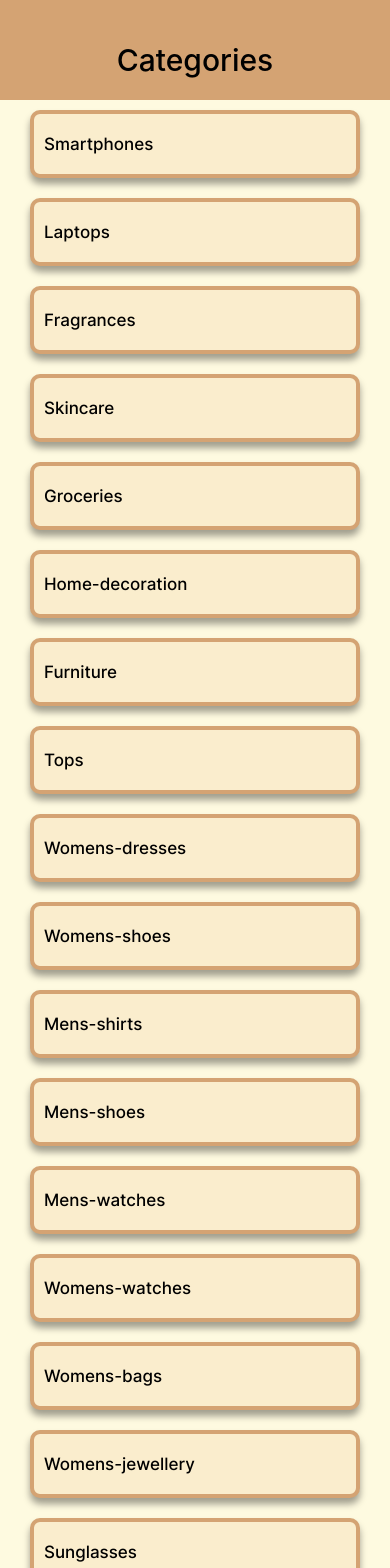
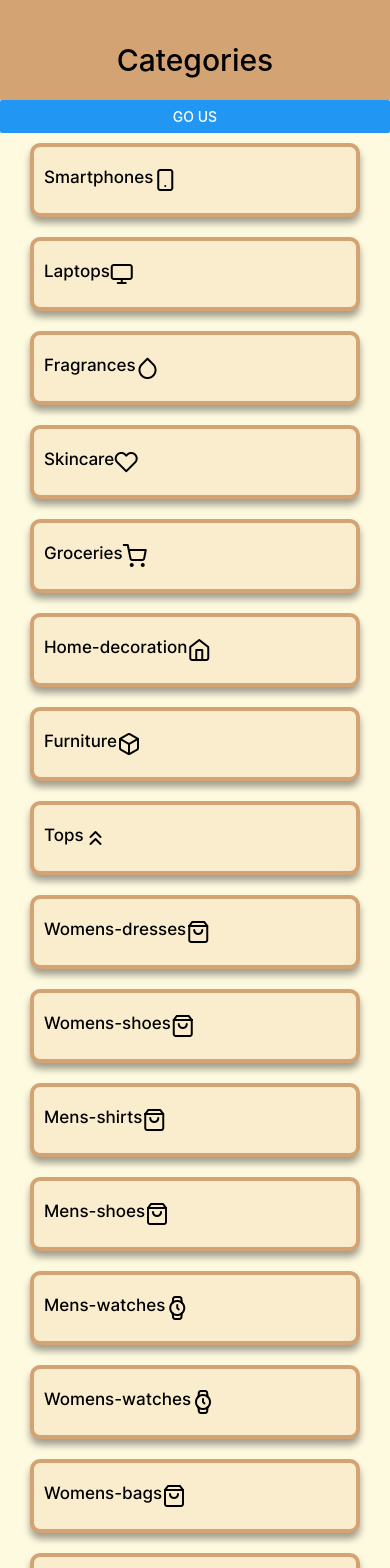
Before and after one commit to MatiasCancina/eCommerce-ReactNative, a React Native app: screen /Home in a window 390 px wide. Shown: the top 1568 px of the page. Built offline with nearby package versions, Linux system fonts and the light colour scheme.

Commit message:
implement react-navigation/native

```diff
--- a/App.js
+++ b/App.js
@@ -1,12 +1,54 @@
+import { StyleSheet } from 'react-native';
+
+import { NavigationContainer } from '@react-navigation/native';
+import { createNativeStackNavigator } from '@react-navigation/native-stack';
+
+import { colors } from './src/global/colors';
+import { capitalizeFirstLetter } from './src/global/capitalizeFirstLetter';
+
 import Home from './src/screens/Home';
-import { colors } from './src/global/colors';
-import { View, StyleSheet } from 'react-native';
+import Us from './src/screens/Us';
+import Categories from './src/components/Categories';
+import ItemListCategory from './src/screens/ItemListCategory';
+import ItemDetail from './src/screens/ItemDetail';
+import Header from './src/components/Header';
+
+const Stack = createNativeStackNavigator()
 
 export default function App() {
   return (
-    <View >
-      <Home />
-    </View>
+    <NavigationContainer>
+      <Stack.Navigator initialRouteName='Home' screenOptions={({ route }) => ({
+        header: () => {
+          return (
+            <Header title={
+              route.name === 'Home'
+                ? 'Categories'
+                : route.name === 'ItemListCategory'
+                  ? capitalizeFirstLetter(route.params.category.label)
+                  : 'Detail'} />
+          )
+        }
+      })}>
+        <Stack.Screen
+          name='Home'
+          component={Home}
+          options={{
+            title: 'Categories',
+            headerStyle: {
+              backgroundColor: colors.green100
+            },
+            headerTintColor: colors.brown600,
+            headerTitleStyle: {
+              fontWeight: 'bold'
+            }
+          }} />
+        <Stack.Screen name='Categories' component={Categories} />
+        <Stack.Screen name='ItemListCategory' component={ItemListCategory} />
+        <Stack.Screen name='ItemDetail' component={ItemDetail} />
+        <Stack.Screen name='Us' component={Us} />
+      </Stack.Navigator>
+    </NavigationContainer >
   );
 }
 
--- a/src/components/Categories.jsx
+++ b/src/components/Categories.jsx
@@ -1,16 +1,18 @@
 import { FlatList, StyleSheet, View } from "react-native";
-import categories from "../data/categories.json";
 import Category from "./Category";
 import { colors } from "../global/colors";
+import { categories } from "../data/categories";
 
-export default function Categories({setCategorySelected}) {
+export default function Categories({ navigation, route }) {
   return (
     <View style={styles.container}>
       <FlatList
         data={categories}
-        keyExtractor={(category) => category}
-        renderItem={({ item }) => <Category category={item} selectCategory={setCategorySelected}/>}
-        style={{width:'100%'}}
+        keyExtractor={(category) => category.label}
+        renderItem={({ item }) => (
+          <Category category={item} navigation={navigation} />
+        )}
+        style={{ width: "100%" }}
       />
     </View>
   );
@@ -19,12 +21,7 @@ export default function Categories({setCategorySelected}) {
 const styles = StyleSheet.create({
   container: {
     width: "100%",
-    paddingBottom: 200,
+    paddingBottom: 67,
     backgroundColor: colors.brown100,
-    // flex: 1,
-    // flexDirection: "column",
-    // justifyContent: "center",
-    // alignItems: "center",
-    // padding:10
   },
 });
--- a/src/components/Category.jsx
+++ b/src/components/Category.jsx
@@ -6,7 +6,7 @@ import { useFonts } from "expo-font";
 import * as SplashScreen from "expo-splash-screen";
 import { useCallback } from "react";
 
-export default function Category({ category, selectCategory }) {
+export default function Category({ category, navigation }) {
   const [fontsLoaded, fontError] = useFonts({
     "Inter-Medium": require("../../assets/fonts/Inter-Medium.ttf"),
   });
@@ -24,8 +24,17 @@ export default function Category({ category, selectCategory }) {
   return (
     <View onLayout={onLayoutRootView}>
       <Card style={styles.cardContainer}>
-        <Pressable onPress={() => selectCategory(category)}>
-          <Text style={styles.title}>{capitalizeFirstLetter(category)}</Text>
+        <Pressable
+          onPress={() => navigation.navigate('ItemListCategory', {category})}
+          style={{
+            flexDirection: "row",
+            justifyContent: "space-between",
+          }}
+        >
+          <Text style={styles.title}>
+            {capitalizeFirstLetter(category.label)}
+          </Text>
+          {category.icon}
         </Pressable>
       </Card>
     </View>
--- a/src/components/ProductItem.jsx
+++ b/src/components/ProductItem.jsx
@@ -4,11 +4,11 @@ import { colors } from "../global/colors";
 import Card from "./Card";
 import { capitalizeFirstLetter } from "../global/capitalizeFirstLetter";
 
-export default function ProductItem({ product, setItemIdSelected }) {
+export default function ProductItem({ product, navigation }) {
   return (
     <Pressable
       onPress={() => {
-        setItemIdSelected(product.id);
+        navigation.navigate("ItemDetail", { productId: product.id });
       }}
     >
       <Card style={styles.container}>
--- a/src/components/Search.jsx
+++ b/src/components/Search.jsx
@@ -1,4 +1,4 @@
-import { Pressable, StyleSheet, Text, TextInput, View } from "react-native";
+import { Pressable, StyleSheet, TextInput, View } from "react-native";
 import React, { useState } from "react";
 
 import { FontAwesome5 } from "@expo/vector-icons";
@@ -36,7 +36,8 @@ const styles = StyleSheet.create({
     justifyContent: "center",
     alignItems: "center",
     gap: 18,
-    marginVertical: 10,
+    paddingVertical: 10,
+    backgroundColor: colors.brown600,
   },
   input: {
     width: 250,
--- /dev/null
+++ b/src/data/categories.js
@@ -0,0 +1,24 @@
+import { Feather } from '@expo/vector-icons';
+
+export const categories = [
+  { label: "smartphones", icon: <Feather name="smartphone" size={24} color="black" /> },
+  { label: "laptops", icon: <Feather name="monitor" size={24} color="black" /> },
+  { label: "fragrances", icon: <Feather name="droplet" size={24} color="black" /> },
+  { label: "skincare", icon: <Feather name="heart" size={24} color="black" /> },
+  { label: "groceries", icon: <Feather name="shopping-cart" size={24} color="black" /> },
+  { label: "home-decoration", icon: <Feather name="home" size={24} color="black" /> },
+  { label: "furniture", icon: <Feather name="box" size={24} color="black" /> },
+  { label: "tops", icon: <Feather name="chevrons-up" size={24} color="black" /> },
+  { label: "womens-dresses", icon: <Feather name="shopping-bag" size={24} color="black" /> },
+  { label: "womens-shoes", icon: <Feather name="shopping-bag" size={24} color="black" /> },
+  { label: "mens-shirts", icon: <Feather name="shopping-bag" size={24} color="black" /> },
+  { label: "mens-shoes", icon: <Feather name="shopping-bag" size={24} color="black" /> },
+  { label: "mens-watches", icon: <Feather name="watch" size={24} color="black" /> },
+  { label: "womens-watches", icon: <Feather name="watch" size={24} color="black" /> },
+  { label: "womens-bags", icon: <Feather name="shopping-bag" size={24} color="black" /> },
+  { label: "womens-jewellery", icon: <Feather name="shopping-bag" size={24} color="black" /> },
+  { label: "sunglasses", icon: <Feather name="sun" size={24} color="black" /> },
+  { label: "automotive", icon: <Feather name="tool" size={24} color="black" /> },
+  { label: "motorcycle", icon: <Feather name="truck" size={24} color="black" /> },
+  { label: "lighting", icon: <Feather name="sun" size={24} color="black" /> }
+];
--- a/src/data/categories.json
+++ /dev/null
@@ -1,22 +0,0 @@
- [
-    "smartphones",
-    "laptops",
-    "fragrances",
-    "skincare",
-    "groceries",
-    "home-decoration",
-    "furniture",
-    "tops",
-    "womens-dresses",
-    "womens-shoes",
-    "mens-shirts",
-    "mens-shoes",
-    "mens-watches",
-    "womens-watches",
-    "womens-bags",
-    "womens-jewellery",
-    "sunglasses",
-    "automotive",
-    "motorcycle",
-    "lighting"
-  ]
--- a/src/screens/Home.jsx
+++ b/src/screens/Home.jsx
@@ -1,20 +1,33 @@
-import { StyleSheet, View } from "react-native";
+import { Button, StyleSheet, View } from "react-native";
 import Categories from "../components/Categories";
 import Header from "../components/Header";
 import ItemListCategory from "./ItemListCategory";
 import { useState } from "react";
 import ItemDetail from "./ItemDetail";
 
-export default function Home() {
+export default function Home({ navigation }) {
   const [categorySelected, setCategorySelected] = useState("");
   const [itemIdSelected, setItemIdSelected] = useState("");
 
+  const info = {
+    id: 1243,
+    total: 300,
+    medidas: { peso: 45, alto: 453 },
+  };
+
+  const goUs = () => {
+    navigation.navigate("Us", info);
+  };
+
   return (
-    <View >
+    <View>
       {!categorySelected ? (
         <>
-          <Header title={"Categories"} />
-          <Categories setCategorySelected={setCategorySelected} />
+          <Button onPress={() => goUs()} title="Go Us" />
+          <Categories
+            setCategorySelected={setCategorySelected}
+            navigation={navigation}
+          />
         </>
       ) : (
         <>
@@ -29,7 +42,7 @@ export default function Home() {
             </>
           ) : (
             <>
-              <Header title={'Detail'} />
+              <Header title={"Detail"} />
               <ItemDetail
                 idSelected={itemIdSelected}
                 setProductSelected={setItemIdSelected}
--- a/src/screens/ItemListCategory.jsx
+++ b/src/screens/ItemListCategory.jsx
@@ -5,13 +5,14 @@ import { colors } from "../global/colors";
 import Search from "../components/Search";
 import ProductItem from "../components/ProductItem";
 export default function ItemListCategory({
-  categorySelected,
-  setCategorySelected,
-  setItemIdSelected,
+  navigation,
+  route
 }) {
   const [keyword, setKeyword] = useState("");
   const [productsFiltered, setProductsFiltered] = useState([]);
   const [error, setError] = useState("");
+
+  const {category: categorySelected} = route.params
 
   useEffect(() => {
     const regexDigits = /\d/;
@@ -31,7 +32,7 @@ export default function ItemListCategory({
     }
 
     const preFilteredProducts = products.filter(
-      (p) => p.category === categorySelected
+      (p) => p.category === categorySelected.label
     );
 
     const filterProducts = preFilteredProducts.filter((product) =>
@@ -44,14 +45,15 @@ export default function ItemListCategory({
 
   return (
     <View style={styles.container}>
-      <Search onSearch={setKeyword} goBack={() => setCategorySelected("")} />
+      <Search onSearch={setKeyword} goBack={() => navigation.goBack()} />
+
       {error ? (
         <Text style={styles.error}>{error}</Text>
       ) : (
         <FlatList
           data={productsFiltered}
           renderItem={({ item }) => (
-            <ProductItem product={item} setItemIdSelected={setItemIdSelected} />
+            <ProductItem product={item} navigation={navigation} />
           )}
           keyExtractor={(product) => product.id.toString()}
         />
@@ -62,7 +64,6 @@ export default function ItemListCategory({
 
 const styles = StyleSheet.create({
   container: {
-    paddingBottom: 200,
     backgroundColor: colors.brown100,
   },
   error: {
--- /dev/null
+++ b/src/screens/Us.jsx
@@ -0,0 +1,26 @@
+import { Button, StyleSheet, Text, View } from "react-native";
+import React from "react";
+
+export default function Us({ navigation, route }) {
+  const { id } = route.params;
+
+  const goHome = () => {
+    navigation.navigate("Home");
+  };
+
+  return (
+    <View
+      style={{
+        justifyContent: "center",
+        alignItems: "center",
+        alignContent: "center",
+      }}
+    >
+      <Text>Us</Text>
+      <Text>{id}</Text>
+      <Button onPress={() => goHome()} title="Back" />
+    </View>
+  );
+}
+
+const styles = StyleSheet.create({});
```
Also changed, not shown: package.json (+7 -5 lines), src/screens/ItemDetail.jsx (+6 -3 lines), 1 other file (tests, documents, lock files or other folders).
